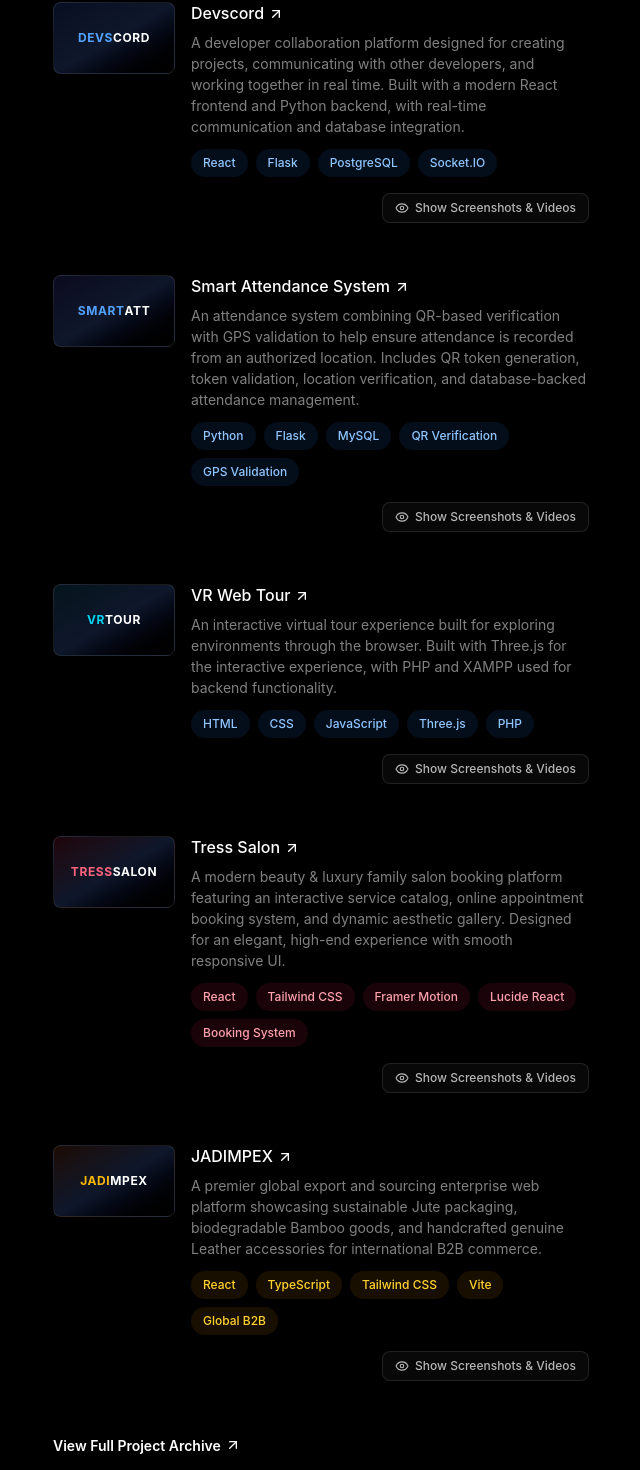
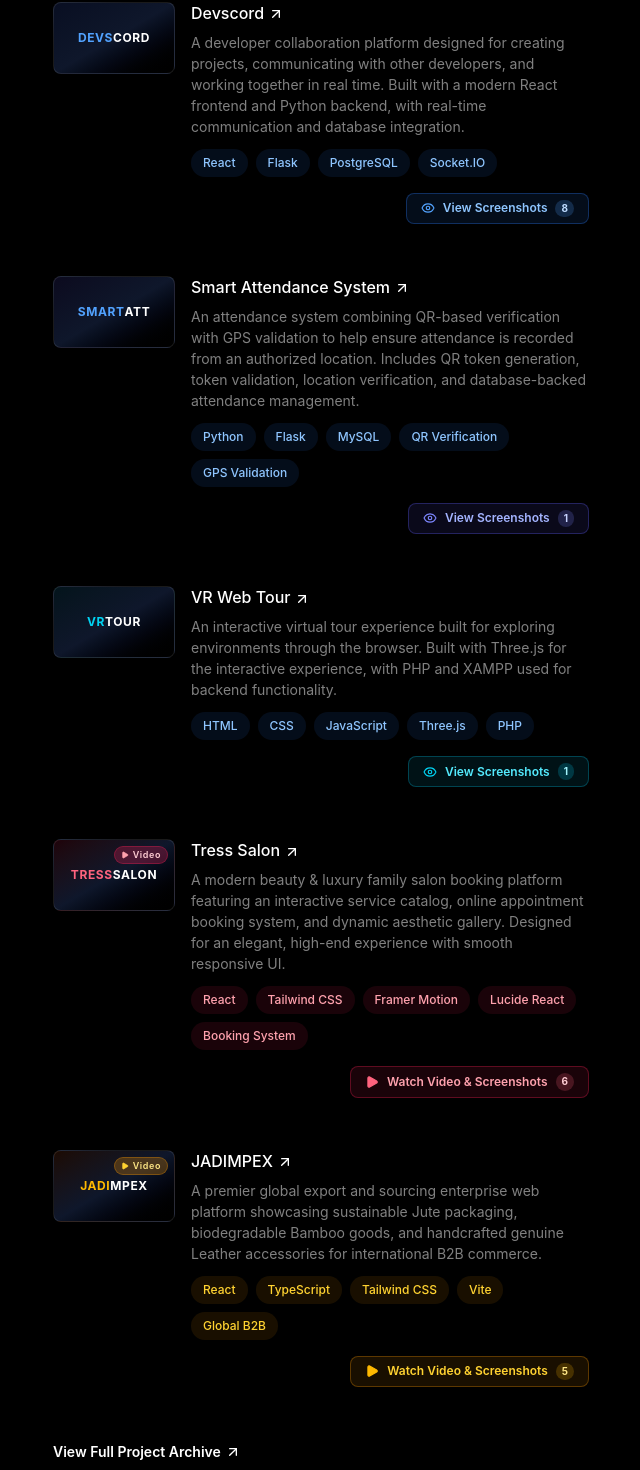
Before and after one commit to arnouxx/portfolio, a React (Vite) app: page / in a window 1280 px wide. Shown: the part 1592-3062 px from the top of the page, without its empty margins (595-1235 px from the left). Built offline with nearby package versions, Linux system fonts and the light colour scheme.

Commit message:
Add video walkthroughs for JADIMPEX and Tress Salon and polish media action buttons

```diff
--- a/src/App.jsx
+++ b/src/App.jsx
@@ -1,6 +1,6 @@
 import { useEffect, useRef, useState } from "react"
 import { motion, useScroll, useSpring, AnimatePresence } from "framer-motion"
-import { ArrowUpRight, Mail, Eye, X, ChevronLeft, ChevronRight } from "lucide-react"
+import { ArrowUpRight, Mail, Eye, X, ChevronLeft, ChevronRight, Play, Film } from "lucide-react"
 import Lenis from "lenis"
 import "lenis/dist/lenis.css"
 
@@ -233,12 +233,14 @@ const PROJECT_MEDIA = {
     { type: "image", src: "/assets/projects/devscord/devcodeeditpg.png", caption: "Devscord — Full In-Browser IDE with Syntax Highlighting" },
   ],
   jadimpex: [
+    { type: "video", src: "/assets/projects/jadimpex/jadimpexvid.mp4", caption: "JADIMPEX — Full Platform Video Walkthrough & Interactive Demo" },
     { type: "image", src: "/assets/projects/jadimpex/jadimpex-trade-solutions.png", caption: "JADIMPEX — Global Trade & Export Solutions Hero Showcase" },
     { type: "image", src: "/assets/projects/jadimpex/jadimpex-dusk-showcase.png", caption: "JADIMPEX — International Logistics & Global Supply Chain at Dusk" },
     { type: "image", src: "/assets/projects/jadimpex/jadimpex-brand.png", caption: "JADIMPEX — High-Resolution Corporate Brand Identity" },
     { type: "image", src: "/assets/projects/jadimpex/jadimpex-clean-logo.png", caption: "JADIMPEX — Eco-Friendly Jute & Bamboo Export Emblem" },
   ],
   tresssalon: [
+    { type: "video", src: "/assets/projects/tress-salon/tresssalonvid.mp4", caption: "Tress Salon — Full Platform Video Walkthrough & Booking Experience" },
     { type: "image", src: "https://images.unsplash.com/photo-1560066984-138dadb4c035?auto=format&fit=crop&q=80&w=1200", caption: "Tress Salon — Luxury Salon Interior & Premium Styling Stations" },
     { type: "image", src: "https://images.unsplash.com/photo-1522337360788-8b13dee7a37e?auto=format&fit=crop&q=80&w=1200", caption: "Tress Salon — Exclusive Bridal Lounge & Bespoke Makeover Suite" },
     { type: "image", src: "https://images.unsplash.com/photo-1562322140-8baeececf3df?auto=format&fit=crop&q=80&w=1200", caption: "Tress Salon — Keratin & Protein Hair Smoothening Therapy" },
@@ -424,8 +426,9 @@ function ProjectMediaModal({ projectId, onClose }) {
                 {m.type === "image" ? (
                   <img src={m.src} alt="" className="h-full w-full object-cover" />
                 ) : (
-                  <div className="flex h-full w-full items-center justify-center bg-zinc-900 text-[10px] text-white">
-                    ▶ Video
+                  <div className="flex h-full w-full items-center justify-center bg-zinc-900/90 text-[10px] font-semibold text-white gap-1.5 border border-white/10">
+                    <Play className="h-3.5 w-3.5 fill-white text-white" />
+                    <span>Video</span>
                   </div>
                 )}
               </button>
@@ -912,10 +915,21 @@ export default function App() {
                     <div className="absolute -inset-x-4 -inset-y-4 z-0 hidden rounded-2xl transition motion-reduce:transition-none lg:-inset-x-6 lg:block lg:group-hover:bg-white/[0.03] lg:group-hover:shadow-[inset_0_1px_0_0_rgba(255,255,255,0.08)]" />
 
                     {/* Thumbnail preview badge */}
-                    <div className="z-10 sm:col-span-2">
-                      <div className="flex h-20 w-full items-center justify-center rounded-lg border border-white/10 bg-gradient-to-br from-blue-950/40 via-slate-900 to-black text-xs font-bold tracking-wider text-blue-400 shadow-sm sm:h-18">
+                    <div className="relative z-20 sm:col-span-2">
+                      <button
+                        type="button"
+                        onClick={(e) => {
+                          e.stopPropagation()
+                          setMediaModal({ projectId: "devscord", index: 0 })
+                        }}
+                        className="group/thumb relative flex h-20 w-full items-center justify-center overflow-hidden rounded-lg border border-white/10 bg-gradient-to-br from-blue-950/40 via-slate-900 to-black text-xs font-bold tracking-wider text-blue-400 shadow-sm transition-all hover:border-blue-400/50 hover:shadow-[0_0_15px_rgba(59,130,246,0.25)] sm:h-18 cursor-pointer"
+                        title="View Devscord Screenshots"
+                      >
                         DEVS<span className="text-white">CORD</span>
-                      </div>
+                        <div className="absolute inset-0 flex items-center justify-center bg-black/60 opacity-0 group-hover/thumb:opacity-100 transition-opacity">
+                          <Eye className="h-5 w-5 text-blue-400 drop-shadow" />
+                        </div>
+                      </button>
                     </div>
 
                     <div className="z-10 sm:col-span-6">
@@ -955,17 +969,20 @@ export default function App() {
                           </li>
                         ))}
                       </ul>
-                      <div className="mt-4 flex justify-end">
+                      <div className="relative z-20 mt-4 flex justify-end">
                         <button
                           type="button"
                           onClick={(e) => {
                             e.stopPropagation()
                             setMediaModal({ projectId: "devscord", index: 0 })
                           }}
-                          className="inline-flex items-center gap-1.5 rounded-lg border border-white/10 bg-white/[0.03] px-3 py-1.5 text-xs font-medium text-white/70 hover:text-blue-400 hover:border-blue-500/50 hover:bg-blue-500/10 transition-all cursor-pointer"
+                          className="group/btn inline-flex items-center gap-2 rounded-lg border border-blue-500/30 bg-blue-500/10 px-3.5 py-1.5 text-xs font-semibold text-blue-300 shadow-sm transition-all duration-200 hover:border-blue-400 hover:bg-blue-500/20 hover:text-white hover:shadow-[0_0_16px_rgba(59,130,246,0.3)] cursor-pointer"
                         >
-                          <Eye className="h-3.5 w-3.5" />
-                          Show Screenshots &amp; Videos
+                          <Eye className="h-3.5 w-3.5 text-blue-400 transition-transform group-hover/btn:scale-110" />
+                          <span>View Screenshots</span>
+                          <span className="rounded-full bg-blue-400/20 px-1.5 py-0.5 text-[10px] font-bold text-blue-200">
+                            8
+                          </span>
                         </button>
                       </div>
                     </div>
@@ -978,10 +995,21 @@ export default function App() {
                     <div className="absolute -inset-x-4 -inset-y-4 z-0 hidden rounded-2xl transition motion-reduce:transition-none lg:-inset-x-6 lg:block lg:group-hover:bg-white/[0.03] lg:group-hover:shadow-[inset_0_1px_0_0_rgba(255,255,255,0.08)]" />
 
                     {/* Thumbnail preview badge */}
-                    <div className="z-10 sm:col-span-2">
-                      <div className="flex h-20 w-full items-center justify-center rounded-lg border border-white/10 bg-gradient-to-br from-indigo-950/40 via-slate-900 to-black text-xs font-bold tracking-wider text-blue-400 shadow-sm sm:h-18">
+                    <div className="relative z-20 sm:col-span-2">
+                      <button
+                        type="button"
+                        onClick={(e) => {
+                          e.stopPropagation()
+                          setMediaModal({ projectId: "smartattendance", index: 0 })
+                        }}
+                        className="group/thumb relative flex h-20 w-full items-center justify-center overflow-hidden rounded-lg border border-white/10 bg-gradient-to-br from-indigo-950/40 via-slate-900 to-black text-xs font-bold tracking-wider text-blue-400 shadow-sm transition-all hover:border-indigo-400/50 hover:shadow-[0_0_15px_rgba(99,102,241,0.25)] sm:h-18 cursor-pointer"
+                        title="View Smart Attendance Screenshots"
+                      >
                         SMART<span className="text-white">ATT</span>
-                      </div>
+                        <div className="absolute inset-0 flex items-center justify-center bg-black/60 opacity-0 group-hover/thumb:opacity-100 transition-opacity">
+                          <Eye className="h-5 w-5 text-indigo-400 drop-shadow" />
+                        </div>
+                      </button>
                     </div>
 
                     <div className="z-10 sm:col-span-6">
@@ -1023,17 +1051,20 @@ export default function App() {
                           )
                         )}
                       </ul>
-                      <div className="mt-4 flex justify-end">
+                      <div className="relative z-20 mt-4 flex justify-end">
                         <button
                           type="button"
                           onClick={(e) => {
                             e.stopPropagation()
                             setMediaModal({ projectId: "smartattendance", index: 0 })
                           }}
-                          className="inline-flex items-center gap-1.5 rounded-lg border border-white/10 bg-white/[0.03] px-3 py-1.5 text-xs font-medium text-white/70 hover:text-blue-400 hover:border-blue-500/50 hover:bg-blue-500/10 transition-all cursor-pointer"
+                          className="group/btn inline-flex items-center gap-2 rounded-lg border border-indigo-500/30 bg-indigo-500/10 px-3.5 py-1.5 text-xs font-semibold text-indigo-300 shadow-sm transition-all duration-200 hover:border-indigo-400 hover:bg-indigo-500/20 hover:text-white hover:shadow-[0_0_16px_rgba(99,102,241,0.3)] cursor-pointer"
                         >
-                          <Eye className="h-3.5 w-3.5" />
-                          Show Screenshots &amp; Videos
+                          <Eye className="h-3.5 w-3.5 text-indigo-400 transition-transform group-hover/btn:scale-110" />
+                          <span>View Screenshots</span>
+                          <span className="rounded-full bg-indigo-400/20 px-1.5 py-0.5 text-[10px] font-bold text-indigo-200">
+                            1
+                          </span>
                         </button>
                       </div>
                     </div>
@@ -1046,10 +1077,21 @@ export default function App() {
                     <div className="absolute -inset-x-4 -inset-y-4 z-0 hidden rounded-2xl transition motion-reduce:transition-none lg:-inset-x-6 lg:block lg:group-hover:bg-white/[0.03] lg:group-hover:shadow-[inset_0_1px_0_0_rgba(255,255,255,0.08)]" />
 
                     {/* Thumbnail preview badge */}
-                    <div className="z-10 sm:col-span-2">
-                      <div className="flex h-20 w-full items-center justify-center rounded-lg border border-white/10 bg-gradient-to-br from-cyan-950/40 via-slate-900 to-black text-xs font-bold tracking-wider text-cyan-400 shadow-sm sm:h-18">
+                    <div className="relative z-20 sm:col-span-2">
+                      <button
+                        type="button"
+                        onClick={(e) => {
+                          e.stopPropagation()
+                          setMediaModal({ projectId: "vrwebtour", index: 0 })
+                        }}
+                        className="group/thumb relative flex h-20 w-full items-center justify-center overflow-hidden rounded-lg border border-white/10 bg-gradient-to-br from-cyan-950/40 via-slate-900 to-black text-xs font-bold tracking-wider text-cyan-400 shadow-sm transition-all hover:border-cyan-400/50 hover:shadow-[0_0_15px_rgba(6,182,212,0.25)] sm:h-18 cursor-pointer"
+                        title="View VR Web Tour Screenshots"
+                      >
                         VR<span className="text-white">TOUR</span>
-                      </div>
+                        <div className="absolute inset-0 flex items-center justify-center bg-black/60 opacity-0 group-hover/thumb:opacity-100 transition-opacity">
+                          <Eye className="h-5 w-5 text-cyan-400 drop-shadow" />
+                        </div>
+                      </button>
                     </div>
 
                     <div className="z-10 sm:col-span-6">
@@ -1088,17 +1130,20 @@ export default function App() {
                           </li>
                         ))}
                       </ul>
-                      <div className="mt-4 flex justify-end">
+                      <div className="relative z-20 mt-4 flex justify-end">
                         <button
                           type="button"
                           onClick={(e) => {
                             e.stopPropagation()
                             setMediaModal({ projectId: "vrwebtour", index: 0 })
                           }}
-                          className="inline-flex items-center gap-1.5 rounded-lg border border-white/10 bg-white/[0.03] px-3 py-1.5 text-xs font-medium text-white/70 hover:text-blue-400 hover:border-blue-500/50 hover:bg-blue-500/10 transition-all cursor-pointer"
+                          className="group/btn inline-flex items-center gap-2 rounded-lg border border-cyan-500/30 bg-cyan-500/10 px-3.5 py-1.5 text-xs font-semibold text-cyan-300 shadow-sm transition-all duration-200 hover:border-cyan-400 hover:bg-cyan-500/20 hover:text-white hover:shadow-[0_0_16px_rgba(6,182,212,0.3)] cursor-pointer"
                         >
-                          <Eye className="h-3.5 w-3.5" />
-                          Show Screenshots &amp; Videos
+                          <Eye className="h-3.5 w-3.5 text-cyan-400 transition-transform group-hover/btn:scale-110" />
+                          <span>View Screenshots</span>
+                          <span className="rounded-full bg-cyan-400/20 px-1.5 py-0.5 text-[10px] font-bold text-cyan-200">
+                            1
+                          </span>
                         </button>
                       </div>
                     </div>
@@ -1111,10 +1156,24 @@ export default function App() {
                     <div className="absolute -inset-x-4 -inset-y-4 z-0 hidden rounded-2xl transition motion-reduce:transition-none lg:-inset-x-6 lg:block lg:group-hover:bg-white/[0.03] lg:group-hover:shadow-[inset_0_1px_0_0_rgba(255,255,255,0.08)]" />
 
                     {/* Thumbnail preview badge */}
-                    <div className="z-10 sm:col-span-2">
-                      <div className="flex h-20 w-full items-center justify-center rounded-lg border border-white/10 bg-gradient-to-br from-rose-950/40 via-slate-900 to-black text-xs font-bold tracking-wider text-rose-400 shadow-sm sm:h-18">
+                    <div className="relative z-20 sm:col-span-2">
+                      <button
+                        type="button"
+                        onClick={(e) => {
+                          e.stopPropagation()
+                          setMediaModal({ projectId: "tresssalon", index: 0 })
+                        }}
+                        className="group/thumb relative flex h-20 w-full items-center justify-center overflow-hidden rounded-lg border border-white/10 bg-gradient-to-br from-rose-950/40 via-slate-900 to-black text-xs font-bold tracking-wider text-rose-400 shadow-sm transition-all hover:border-rose-400/50 hover:shadow-[0_0_15px_rgba(244,63,94,0.25)] sm:h-18 cursor-pointer"
+                        title="Watch Tress Salon Video & Screenshots"
+                      >
                         TRESS<span className="text-white">SALON</span>
-                      </div>
+                        <span className="absolute top-1.5 right-1.5 flex items-center gap-1 rounded-full bg-rose-500/25 px-1.5 py-0.5 text-[9px] font-semibold text-rose-200 border border-rose-500/30 backdrop-blur-sm">
+                          <Play className="h-2 w-2 fill-rose-300 text-rose-300" /> Video
+                        </span>
+                        <div className="absolute inset-0 flex items-center justify-center bg-black/60 opacity-0 group-hover/thumb:opacity-100 transition-opacity">
+                          <Play className="h-6 w-6 fill-rose-400 text-rose-400 drop-shadow" />
+                        </div>
+                      </button>
                     </div>
 
                     <div className="z-10 sm:col-span-6">
@@ -1154,17 +1213,20 @@ export default function App() {
                           </li>
                         ))}
                       </ul>
-                      <div className="mt-4 flex justify-end">
+                      <div className="relative z-20 mt-4 flex justify-end">
                         <button
                           type="button"
                           onClick={(e) => {
                             e.stopPropagation()
                             setMediaModal({ projectId: "tresssalon", index: 0 })
                           }}
-                          className="inline-flex items-center gap-1.5 rounded-lg border border-white/10 bg-white/[0.03] px-3 py-1.5 text-xs font-medium text-white/70 hover:text-blue-400 hover:border-blue-500/50 hover:bg-blue-500/10 transition-all cursor-pointer"
+                          className="group/btn inline-flex items-center gap-2 rounded-lg border border-rose-500/30 bg-rose-500/10 px-3.5 py-1.5 text-xs font-semibold text-rose-300 shadow-sm transition-all duration-200 hover:border-rose-400 hover:bg-rose-500/20 hover:text-white hover:shadow-[0_0_16px_rgba(244,63,94,0.3)] cursor-pointer"
                         >
-                          <Eye className="h-3.5 w-3.5" />
-                          Show Screenshots &amp; Videos
+                          <Play className="h-3.5 w-3.5 fill-rose-400 text-rose-400 transition-transform group-hover/btn:scale-110" />
+                          <span>Watch Video &amp; Screenshots</span>
+                          <span className="rounded-full bg-rose-400/20 px-1.5 py-0.5 text-[10px] font-bold text-rose-200">
+                            6
+                          </span>
                         </button>
                       </div>
                     </div>
@@ -1177,10 +1239,24 @@ export default function App() {
                     <div className="absolute -inset-x-4 -inset-y-4 z-0 hidden rounded-2xl transition motion-reduce:transition-none lg:-inset-x-6 lg:block lg:group-hover:bg-white/[0.03] lg:group-hover:shadow-[inset_0_1px_0_0_rgba(255,255,255,0.08)]" />
 
                     {/* Thumbnail preview badge */}
-                    <div className="z-10 sm:col-span-2">
-                      <div className="flex h-20 w-full items-center justify-center rounded-lg border border-white/10 bg-gradient-to-br from-amber-950/40 via-slate-900 to-black text-xs font-bold tracking-wider text-amber-400 shadow-sm sm:h-18">
+                    <div className="relative z-20 sm:col-span-2">
+                      <button
+                        type="button"
+                        onClick={(e) => {
+                          e.stopPropagation()
+                          setMediaModal({ projectId: "jadimpex", index: 0 })
+                        }}
+                        className="group/thumb relative flex h-20 w-full items-center justify-center overflow-hidden rounded-lg border border-white/10 bg-gradient-to-br from-amber-950/40 via-slate-900 to-black text-xs font-bold tracking-wider text-amber-400 shadow-sm transition-all hover:border-amber-400/50 hover:shadow-[0_0_15px_rgba(245,158,11,0.25)] sm:h-18 cursor-pointer"
+                        title="Watch JADIMPEX Video & Screenshots"
+                      >
                         JADI<span className="text-white">MPEX</span>
-                      </div>
+                        <span className="absolute top-1.5 right-1.5 flex items-center gap-1 rounded-full bg-amber-500/25 px-1.5 py-0.5 text-[9px] font-semibold text-amber-200 border border-amber-500/30 backdrop-blur-sm">
+                          <Play className="h-2 w-2 fill-amber-300 text-amber-300" /> Video
+                        </span>
+                        <div className="absolute inset-0 flex items-center justify-center bg-black/60 opacity-0 group-hover/thumb:opacity-100 transition-opacity">
+                          <Play className="h-6 w-6 fill-amber-400 text-amber-400 drop-shadow" />
+                        </div>
+                      </button>
                     </div>
 
                     <div className="z-10 sm:col-span-6">
@@ -1219,17 +1295,20 @@ export default function App() {
                           </li>
                         ))}
                       </ul>
-                      <div className="mt-4 flex justify-end">
+                      <div className="relative z-20 mt-4 flex justify-end">
                         <button
                           type="button"
                           onClick={(e) => {
                             e.stopPropagation()
                             setMediaModal({ projectId: "jadimpex", index: 0 })
                           }}
-                          className="inline-flex items-center gap-1.5 rounded-lg border border-white/10 bg-white/[0.03] px-3 py-1.5 text-xs font-medium text-white/70 hover:text-blue-400 hover:border-blue-500/50 hover:bg-blue-500/10 transition-all cursor-pointer"
+                          className="group/btn inline-flex items-center gap-2 rounded-lg border border-amber-500/30 bg-amber-500/10 px-3.5 py-1.5 text-xs font-semibold text-amber-300 shadow-sm transition-all duration-200 hover:border-amber-400 hover:bg-amber-500/20 hover:text-white hover:shadow-[0_0_16px_rgba(245,158,11,0.3)] cursor-pointer"
                         >
-                          <Eye className="h-3.5 w-3.5" />
-                          Show Screenshots &amp; Videos
+                          <Play className="h-3.5 w-3.5 fill-amber-400 text-amber-400 transition-transform group-hover/btn:scale-110" />
+                          <span>Watch Video &amp; Screenshots</span>
+                          <span className="rounded-full bg-amber-400/20 px-1.5 py-0.5 text-[10px] font-bold text-amber-200">
+                            5
+                          </span>
                         </button>
                       </div>
                     </div>
```
Also changed, not shown: 2 other files (tests, documents, lock files or other folders).
